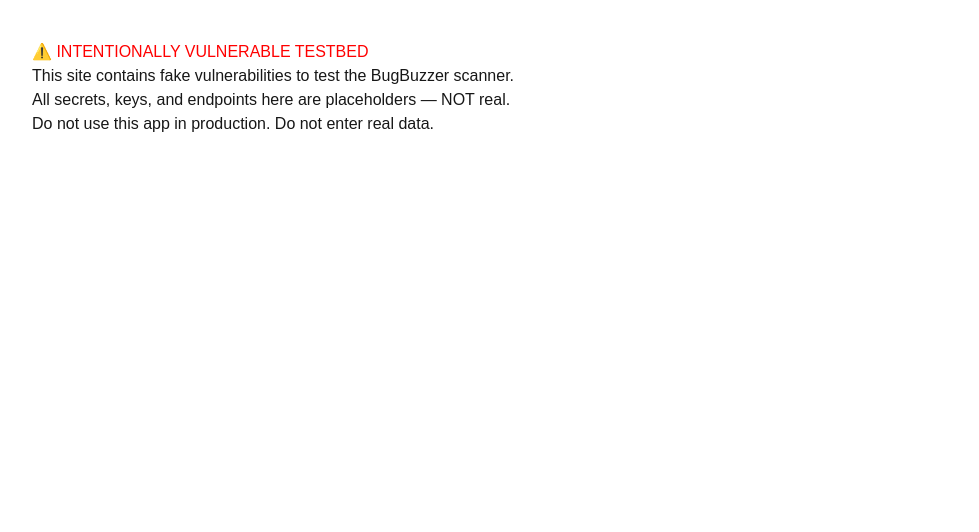
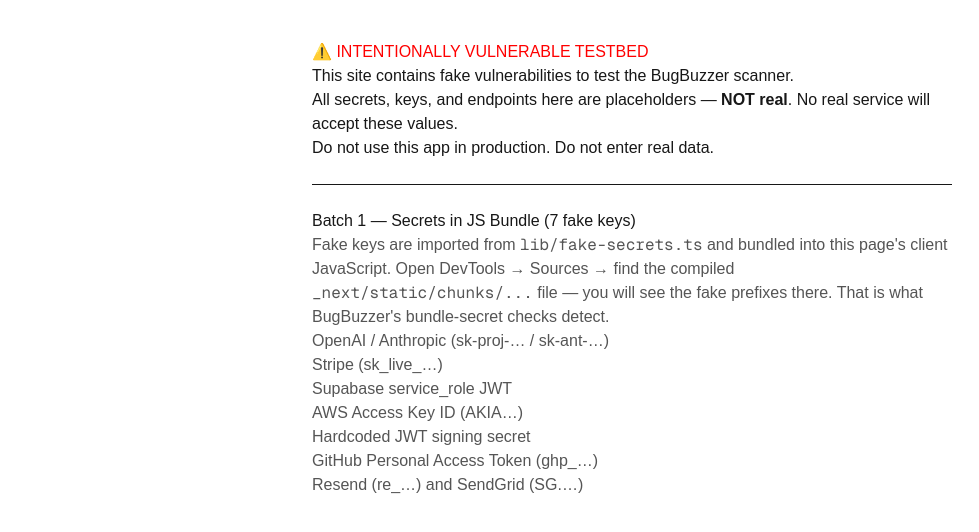
Before and after one commit to Disha1998/bugbuzzer-testbed, a Next.js app: page / in a window 1280 px wide. Shown: the top 532 px of the page, without its empty margins (8-987 px from the left). Built offline with nearby package versions, Linux system fonts and the light colour scheme.

Commit message:
batch 1: fake secrets in bundle + docs for all 10 batches

```diff
--- a/app/page.tsx
+++ b/app/page.tsx
@@ -1,10 +1,79 @@
+"use client";
+
+import { FAKE_KEYS, FAKE_SUPABASE_SERVICE_ROLE_JWT } from "@/lib/fake-secrets";
+
+// ⚠️ INTENTIONAL — importing and referencing fake secrets forces Next.js to
+// bundle them into the client-side JavaScript. This is exactly what BugBuzzer
+// scans for. Real developers who make this mistake ship secrets to every
+// visitor's browser.
+//
+// All values are FAKE — see lib/fake-secrets.ts. No real service accepts them.
+
+const BUNDLE_HINTS = {
+  openai: FAKE_KEYS.openai,
+  anthropic: FAKE_KEYS.anthropic,
+  stripe: FAKE_KEYS.stripe_live,
+  aws: FAKE_KEYS.aws_key_id,
+  jwt: FAKE_KEYS.jwt_secret,
+  github: FAKE_KEYS.github,
+  resend: FAKE_KEYS.resend,
+  sendgrid: FAKE_KEYS.sendgrid,
+  supabase: FAKE_SUPABASE_SERVICE_ROLE_JWT,
+};
+
 export default function Home() {
+  // Log the first few chars of each fake key so the bundler cannot tree-shake
+  // the import away. In real leaks, secrets are used somewhere in the code —
+  // that use is what keeps them in the bundle.
+  if (typeof window !== "undefined") {
+    // eslint-disable-next-line no-console
+    console.debug(
+      "testbed-fake-secret-prefixes:",
+      Object.fromEntries(
+        Object.entries(BUNDLE_HINTS).map(([k, v]) => [k, v.slice(0, 8)]),
+      ),
+    );
+  }
+
   return (
-    <main style={{ padding: 40, fontFamily: "sans-serif" }}>
+    <main
+      style={{
+        padding: 40,
+        fontFamily: "sans-serif",
+        maxWidth: 720,
+        margin: "0 auto",
+      }}
+    >
       <h1 style={{ color: "red" }}>⚠️ INTENTIONALLY VULNERABLE TESTBED</h1>
-      <p>This site contains fake vulnerabilities to test the BugBuzzer scanner.</p>
-      <p>All secrets, keys, and endpoints here are placeholders — NOT real.</p>
+      <p>
+        This site contains fake vulnerabilities to test the BugBuzzer scanner.
+      </p>
+      <p>
+        All secrets, keys, and endpoints here are placeholders — <strong>NOT
+        real</strong>. No real service will accept these values.
+      </p>
       <p>Do not use this app in production. Do not enter real data.</p>
+
+      <hr style={{ margin: "24px 0" }} />
+
+      <h2>Batch 1 — Secrets in JS Bundle (7 fake keys)</h2>
+      <p style={{ color: "#555" }}>
+        Fake keys are imported from{" "}
+        <code>lib/fake-secrets.ts</code> and bundled into this page&apos;s
+        client JavaScript. Open DevTools → Sources → find the compiled
+        <code> _next/static/chunks/...</code> file — you will see the fake
+        prefixes there. That is what BugBuzzer&apos;s bundle-secret checks
+        detect.
+      </p>
+      <ul style={{ color: "#555" }}>
+        <li>OpenAI / Anthropic (sk-proj-… / sk-ant-…)</li>
+        <li>Stripe (sk_live_…)</li>
+        <li>Supabase service_role JWT</li>
+        <li>AWS Access Key ID (AKIA…)</li>
+        <li>Hardcoded JWT signing secret</li>
+        <li>GitHub Personal Access Token (ghp_…)</li>
+        <li>Resend (re_…) and SendGrid (SG.…)</li>
+      </ul>
     </main>
   );
 }
--- /dev/null
+++ b/lib/fake-secrets.ts
@@ -0,0 +1,34 @@
+// ⚠️ ALL VALUES ARE FAKE — for BugBuzzer scanner testing only.
+// Real prefix format so scanners fire. Rest is random garbage.
+// No real service will accept these keys.
+
+export const FAKE_KEYS = {
+    // Row 1 — OpenAI / Anthropic
+    openai: "sk-proj-FakeTestbedOpenAI1234567890abcdefghijKLMNOPQRSTUV",
+    anthropic:
+      "sk-ant-api03-FakeTestbedAnthropic1234567890abcdefghij1234567890abcdefghij1234567890",
+
+    // Row 2 — Stripe
+    stripe_live: "sk_live_FakeTestbedStripeLive1234567890abcdef",
+
+    // Row 4 — AWS
+    aws_key_id: "AKIAFAKETESTBED12345",
+
+    // Row 5 — JWT secret
+    jwt_secret: "supersecret-fake-testbed-jwt-signing-key-abcdef1234567890XYZ",
+
+    // Row 6 — GitHub
+    github: "ghp_FakeTestbedGitHubTokenAbc1234567890xyz1234567890",
+
+    // Row 7 — Resend + SendGrid
+    resend: "re_FakeTestbedResend1234567890abcdefghijklmnop",
+    sendgrid: "SG.FakeTestbed1234567890.FakeTestbedSendGridPart2abcdefghij1234",
+  };
+
+  // Row 3 — Supabase service_role JWT
+  // Structurally valid JWT — payload decodes to { "role": "service_role", "iss": "fake-testbed" }
+  // BugBuzzer decodes JWTs and checks the role claim.
+  export const FAKE_SUPABASE_SERVICE_ROLE_JWT =
+    "eyJhbGciOiJIUzI1NiIsInR5cCI6IkpXVCJ9." +
+    "eyJyb2xlIjoic2VydmljZV9yb2xlIiwiaXNzIjoiZmFrZS10ZXN0YmVkIn0." +
+    "FakeTestbedSignatureABC1234567890xyz";
```
Also changed, not shown: 15 other files (tests, documents, lock files or other folders).
